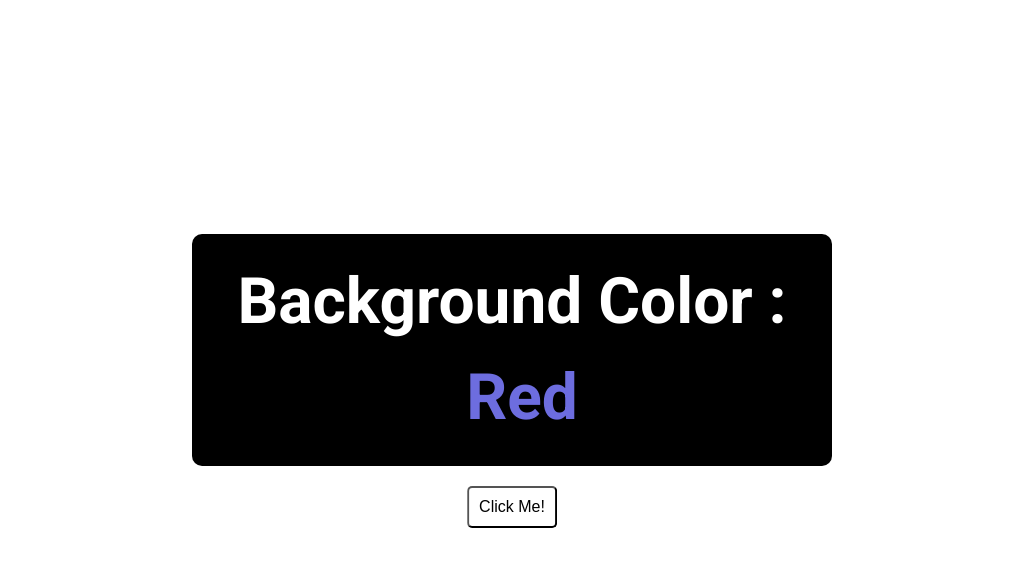
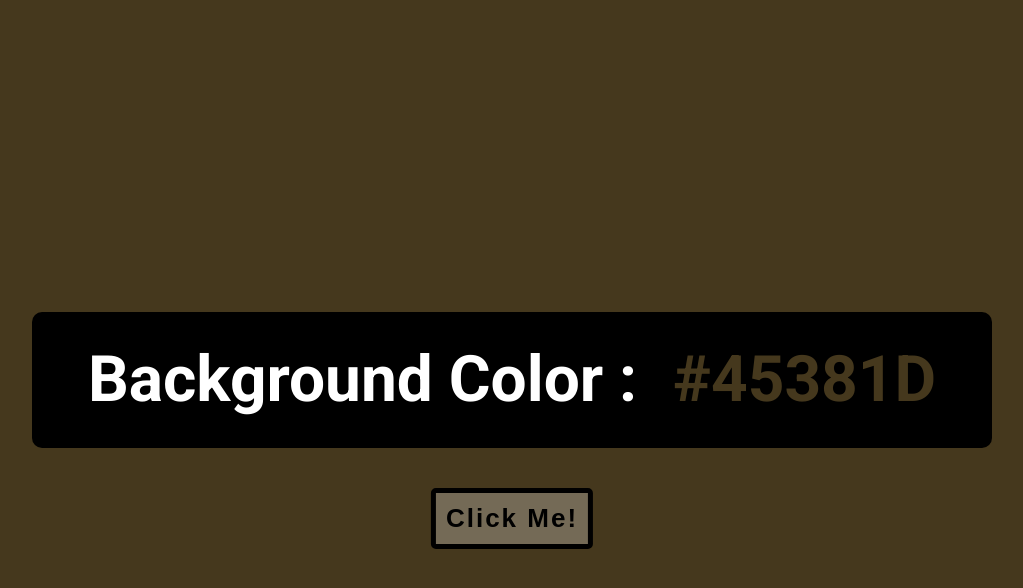
Before and after one commit to CartoonToYou/ColorFlipper, a plain HTML site: page index.html in a window 1280 px wide. Both pictures are taken after a click on the button "Click Me!". Shown: the whole page, without its empty margins (128-1151 px from the left). Drawn offline with Linux system fonts and the light colour scheme.

Commit message:
[ADD] function to random color (RGB & Hex code)

```diff
--- a/index.html
+++ b/index.html
@@ -18,14 +18,13 @@
   <div class="content">
     <div class="title-box">
       <h1 class="background-title">
-        background color : <span class="bg-color-text">Red</span>
+        background color : <span class="bg-color-text">#FFFFFF</span>
       </h1>
 
-      <button class="btn-title">Click Me!</button>
+      <button class="btn btn-title">Click Me!</button>
     </div>
   </div>
-
-
+  <script src="script.js"></script>
 </body>
 
 </html>
--- /dev/null
+++ b/script.js
@@ -0,0 +1,43 @@
+const bgColorText = document.querySelector(".bg-color-text");
+const btn = document.querySelector(".btn");
+
+const hex = [0, 1, 2, 3, 4, 5, 6, 7, 8, 9, "A", "B", "C", "D", "E", "F"];
+
+////////////////////////////////////////////
+/* Random RGB Color */
+// btn.addEventListener("click", function () {
+//   const body = document.querySelector("body");
+
+//   let randomColorArr = [];
+//   for (let i = 0; i < 3; i++) {
+//     randomColorArr.push(getRandomNumber());
+//   }
+//   const randomColor = `rgb(${randomColorArr.join(", ")})`;
+
+//   bgColorText.style.color = randomColor;
+//   bgColorText.textContent = randomColor;
+//   body.style.backgroundColor = randomColor;
+// });
+
+// function getRandomNumber() {
+//   return Math.floor(Math.random() * 256);
+// }
+
+////////////////////////////////////////////
+/* Random Hex code Color */
+btn.addEventListener("click", function () {
+  const body = document.querySelector("body");
+  let hexColor = "#";
+
+  for (let i = 0; i < 6; i++) {
+    hexColor += hex[getRandomNumber()];
+  }
+
+  bgColorText.style.color = hexColor;
+  bgColorText.textContent = hexColor;
+  body.style.backgroundColor = hexColor;
+});
+
+function getRandomNumber() {
+  return Math.floor(Math.random() * hex.length);
+}
--- a/style.css
+++ b/style.css
@@ -14,11 +14,12 @@ body {
 .content {
   position: relative;
   text-align: center;
-  height: 90vh;
+  height: 100vh;
 }
 
 .title-box {
   position: absolute;
+  width: 75%;
   top: 50%;
   left: 50%;
   transform: translate(-50%, -50%);
@@ -29,22 +30,30 @@ body {
   background-color: rgb(0, 0, 0);
   color: rgb(255, 255, 255);
   padding: 20px;
-  margin-bottom: 20px;
+  margin-bottom: 40px;
   border-radius: 10px;
 }
 
 .bg-color-text {
   padding-left: 20px;
-  color: rgb(109, 109, 223);
+  color: #fff;
 }
 
 .btn-title {
   cursor: pointer;
   position: absolute;
+  letter-spacing: 2px;
+  border: 5px solid black;
+  border-radius: 5px;
   background-color: rgba(255, 255, 255, 0.25);
-  border-radius: 5px;
-  font-size: 16px;
+  font-size: 26px;
+  font-weight: bold;
   padding: 10px;
   left: 50%;
   transform: translate(-50%);
 }
+
+.btn-title:hover {
+  color: white;
+  background-color: black;
+}
```
